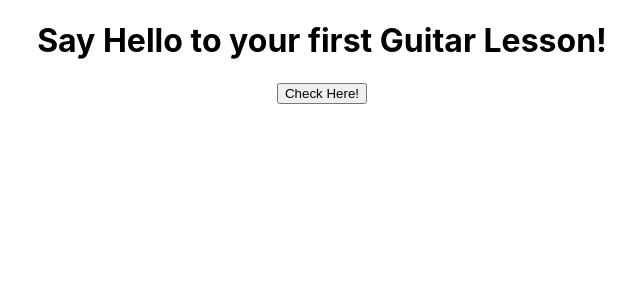
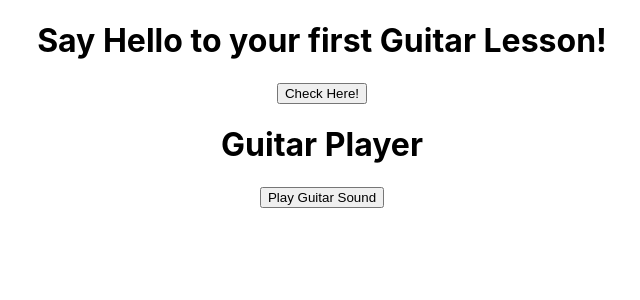
Before and after one commit to VanyaMark/202402-guitar, a React (Create React App) app: page / in a window 1280 px wide. Shown: the top 300 px of the page, without its empty margins (318-958 px from the left). Built offline with nearby package versions, Linux system fonts and the light colour scheme.

Commit message:
initial experiments

```diff
--- a/src/App.js
+++ b/src/App.js
@@ -1,11 +1,13 @@
 import './App.css';
-import Button from './components/Button'
+import Button from './components/Button';
+import GuitarTone from './components/GuitarTone';
 
 function App() {
   return (
     <div className="App">
       <h1>Say Hello to your first Guitar Lesson!</h1>
       <Button />
+      <GuitarTone />
     </div>
   );
 }
--- a/src/components/Button.jsx
+++ b/src/components/Button.jsx
@@ -1,8 +1,15 @@
 import * as Tone from 'tone';
 
 function Button() {
+    const handleTone = () => {
+        const synth = new Tone.Synth();
+        const feedbackDelay = new Tone.FeedbackDelay();
+        synth.connect(feedbackDelay)
+        feedbackDelay.toDestination();
+        synth.triggerAttackRelease("C4", "8n")
+    }
     return (
-        <button className="btn">Check Here!</button>
+        <button className="btn" onClick={handleTone}>Check Here!</button>
     )
 }
 export default Button;
--- /dev/null
+++ b/src/components/GuitarTone.jsx
@@ -0,0 +1,76 @@
+import React, { useState } from "react";
+import * as Tone from "tone";
+
+const GuitarTone = () => {
+  const [isMouseDown, setIsMouseDown] = useState(false);
+  const now = Tone.now();
+
+  const handleMouseDown = () => {
+    setIsMouseDown(true);
+
+    // Create a PluckSynth for a guitar-like sound
+    const synth = new Tone.PluckSynth().toDestination();
+
+    // Trigger attack when mouse is down
+    synth.triggerAttack("E4");
+
+  };
+
+  const handleMouseUp = () => {
+    setIsMouseDown(false);
+
+    // Release the note when mouse is up
+    Tone.Transport.scheduleOnce(() => {
+      const synth = new Tone.PluckSynth().toDestination();
+      synth.triggerRelease();
+    }, '+0.1'); // Add a small delay to release after mouse up
+  };
+
+  return (
+    <div>
+      <h1>Guitar Player</h1>
+      <button onClick={handleMouseDown} onMouseUp={handleMouseUp}>
+        Play Guitar Sound
+      </button>
+    </div>
+  );
+};
+
+
+/*
+const GuitarPlayer = () => {
+  const [isMouseDown, setIsMouseDown] = useState(false);
+
+  const handleMouseDown = () => {
+    setIsMouseDown(true);
+
+    // Create a PluckSynth for a guitar-like sound
+    const synth = new Tone.PluckSynth().toDestination();
+
+    // Trigger attack when mouse is down
+    synth.triggerAttack('C3');
+  };
+
+  const handleMouseUp = () => {
+    setIsMouseDown(false);
+
+    // Release the note when mouse is up
+    Tone.Transport.scheduleOnce(() => {
+      const synth = new Tone.PluckSynth().toDestination();
+      synth.triggerRelease();
+    }, '+0.1'); // Add a small delay to release after mouse up
+  };
+
+  return (
+    <div>
+      <h1>Guitar Player</h1>
+      <button onMouseDown={handleMouseDown} onMouseUp={handleMouseUp}>
+        Play Guitar Sound
+      </button>
+    </div>
+  );
+};
+
+*/
+
+export default GuitarTone;
```
